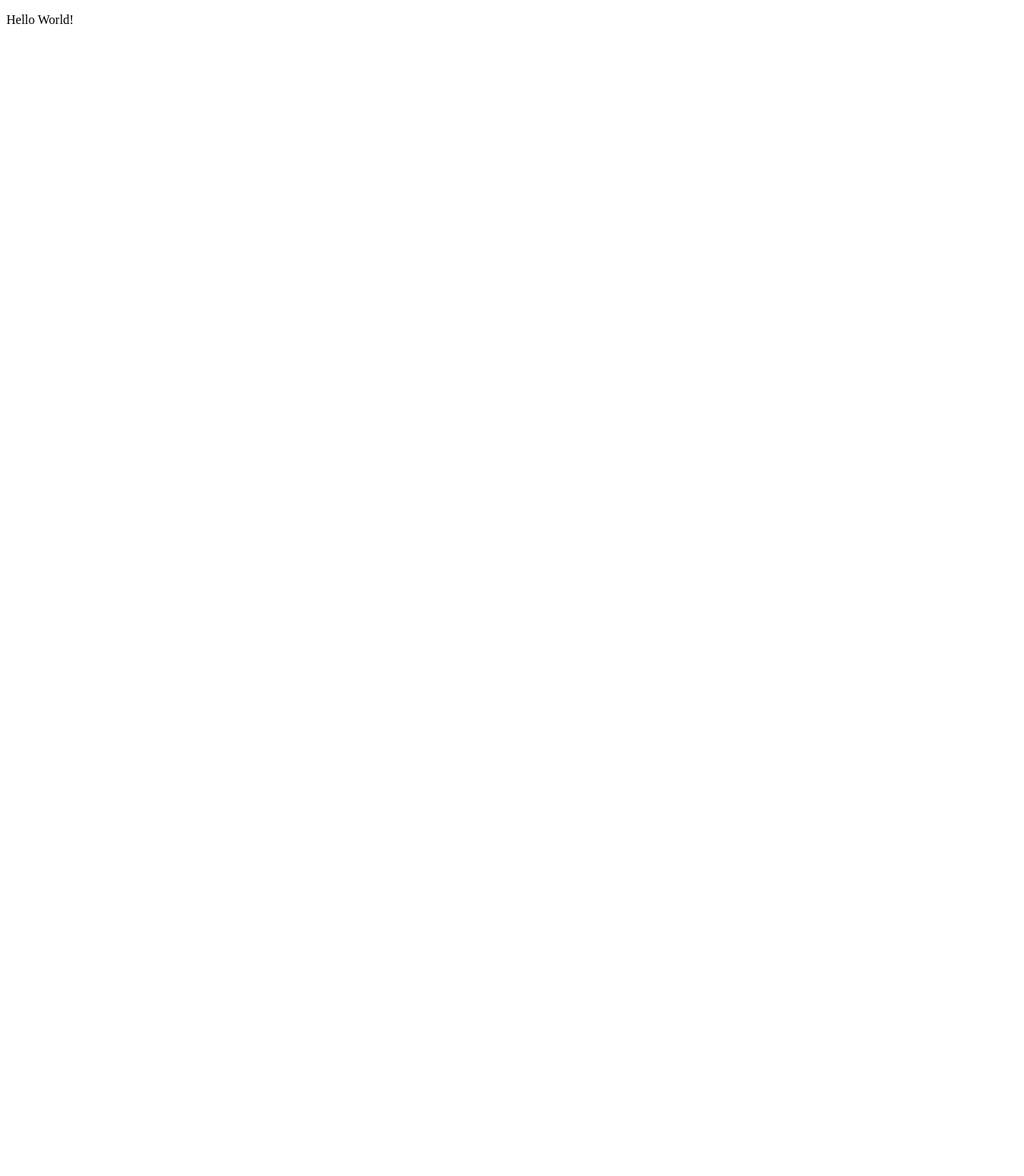
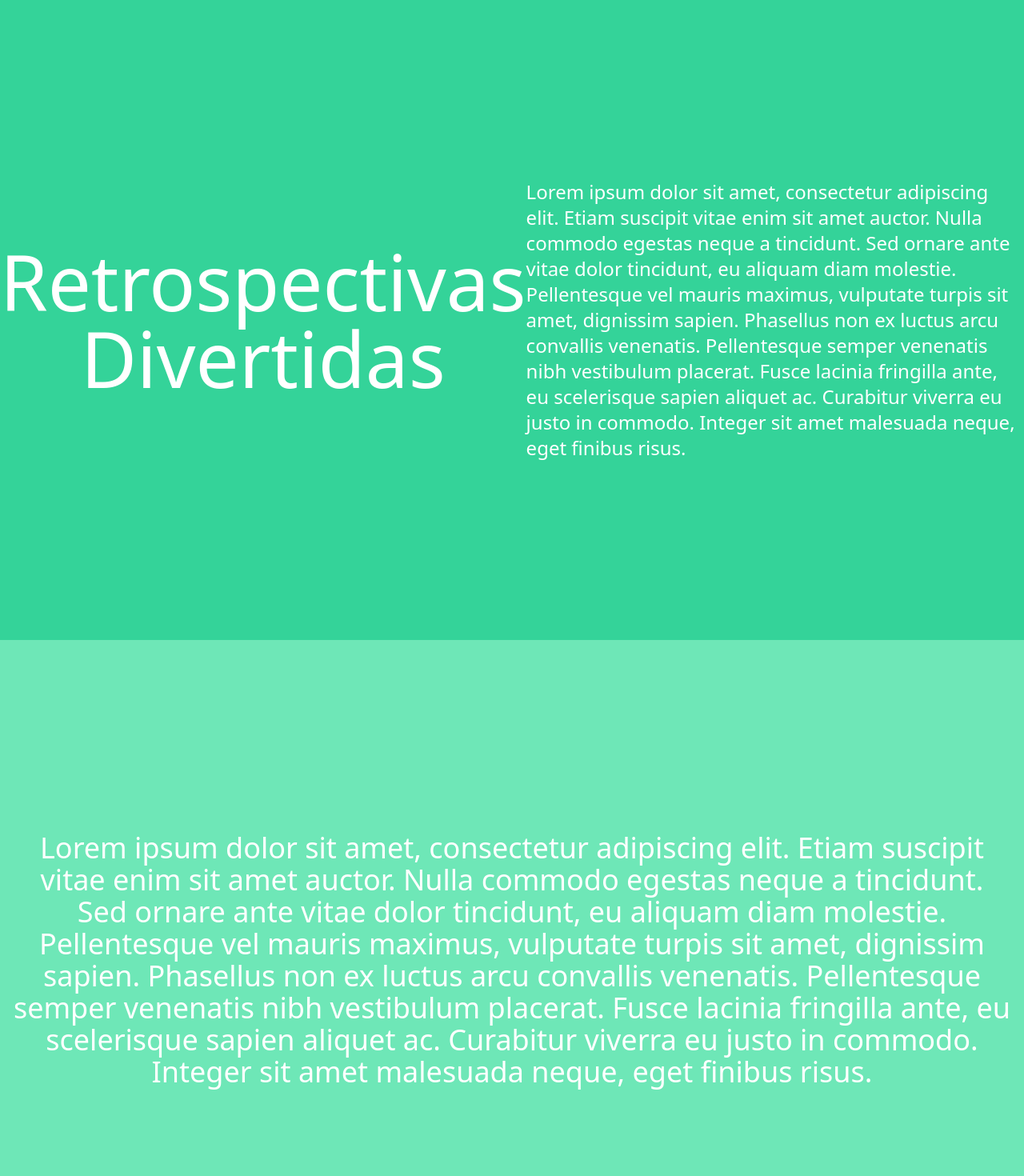
Before and after one commit to fffeiip/retrospectivas_divertidas, a React (Create React App) app: page / in a window 1280 px wide. Shown: the top 1470 px of the page at 80% size. Before the commit the page ends 800 px from the top, so only its background shows below. Built offline with nearby package versions, Linux system fonts and the light colour scheme.

Commit message:
feat: adds tailwind

```diff
--- /dev/null
+++ b/craco.config.js
@@ -0,0 +1,10 @@
+module.exports = {
+    style: {
+      postcss: {
+        plugins: [
+          require('tailwindcss'),
+          require('autoprefixer'),
+        ],
+      },
+    },
+  }
--- /dev/null
+++ b/postcss.config.js
@@ -0,0 +1,6 @@
+module.exports = {
+  plugins: {
+    tailwindcss: {},
+    autoprefixer: {},
+  },
+}
--- a/src/App.tsx
+++ b/src/App.tsx
@@ -1,13 +1,27 @@
-import React from 'react';
+// import React from 'react';
 
 function App() {
   return (
-    <div className="App">
-      <header className="App-header">
-      <p>
-        Hello World!
-      </p>
-      </header>
+    <div className="h-screen flex-col text-white">
+      <div className="bg-green-400 min-h-screen flex items-center justify-center overflow-hidden">
+        <p className="text-8xl flex-1 text-center">Retrospectivas Divertidas</p>
+        <p className="text-gray text-2xl flex-1 ">Lorem ipsum dolor sit amet, consectetur adipiscing elit. Etiam suscipit vitae enim sit amet auctor. Nulla commodo egestas neque a tincidunt. Sed ornare ante vitae dolor tincidunt, eu aliquam diam molestie. Pellentesque vel mauris maximus, vulputate turpis sit amet, dignissim sapien. Phasellus non ex luctus arcu convallis venenatis. Pellentesque semper venenatis nibh vestibulum placerat. Fusce lacinia fringilla ante, eu scelerisque sapien aliquet ac. Curabitur viverra eu justo in commodo. Integer sit amet malesuada neque, eget finibus risus.</p>
+      </div>
+      <div className="bg-green-300 min-h-screen flex-1 flex items-center justify-center">
+        <p className="mx-4 text-4xl text-center">
+          Lorem ipsum dolor sit amet, consectetur adipiscing elit. Etiam suscipit vitae enim sit amet auctor. Nulla commodo egestas neque a tincidunt. Sed ornare ante vitae dolor tincidunt, eu aliquam diam molestie. Pellentesque vel mauris maximus, vulputate turpis sit amet, dignissim sapien. Phasellus non ex luctus arcu convallis venenatis. Pellentesque semper venenatis nibh vestibulum placerat. Fusce lacinia fringilla ante, eu scelerisque sapien aliquet ac. Curabitur viverra eu justo in commodo. Integer sit amet malesuada neque, eget finibus risus.
+        </p>
+      </div>
+      <div className="bg-green-500 min-h-screen flex-1 flex items-center justify-center">
+        <p className="mx-4 text-4xl text-center">
+          Morbi at massa mi. Ut a dictum felis. Fusce augue ex, pharetra vel sapien sed, placerat scelerisque erat. Interdum et malesuada fames ac ante ipsum primis in faucibus. Sed et mollis tortor. Suspendisse varius ante elit, nec suscipit velit ultrices in. Maecenas mattis dolor non augue molestie maximus. Etiam posuere porta mauris vitae blandit. Integer id sodales ex. Etiam et ligula eu risus varius vestibulum vitae ac turpis. Fusce facilisis sagittis tincidunt. Ut at massa quis nunc ultricies viverra. Fusce aliquam arcu massa. Curabitur est quam, semper vitae enim laoreet, finibus rutrum massa. Praesent ultricies tortor felis, non vulputate augue mattis sed.
+        </p>
+      </div>
+      <div className="bg-green-100 min-h-screen flex-1 text-black flex items-center justify-center">
+        <p className="mx-4 text-4xl text-center">
+          Etiam finibus nulla ac elit euismod, vitae tincidunt mauris commodo. Cras id consectetur est. Nullam volutpat magna et pellentesque varius. Donec hendrerit vulputate tortor sit amet venenatis. Pellentesque vel nulla mauris. Curabitur sed congue nisi. Phasellus at gravida libero. Nulla pellentesque lacus gravida mattis ornare.
+        </p>
+      </div>
     </div>
   );
 }
--- a/src/index.tsx
+++ b/src/index.tsx
@@ -1,6 +1,7 @@
 import React from 'react';
 import ReactDOM from 'react-dom';
 import App from './App';
+import './styles/tailwind.css';
 
 ReactDOM.render(
   <React.StrictMode>
--- /dev/null
+++ b/src/react-app-env.d.ts
@@ -0,0 +1 @@
+/// <reference types="react-scripts" />
--- /dev/null
+++ b/src/styles/tailwind.css
@@ -0,0 +1,3 @@
+@tailwind base;
+@tailwind components;
+@tailwind utilities;
--- /dev/null
+++ b/tailwind.config.js
@@ -0,0 +1,14 @@
+module.exports = {
+  purge: ['./src/**/*.{js,jsx,ts,tsx}', './public/index.html'],
+  darkMode: false, // or 'media' or 'class'
+  future: {
+    removeDeprecatedGapUtilities: true
+  },
+  theme: {
+    extend: {},
+  },
+  variants: {
+    extend: {},
+  },
+  plugins: [],
+}
```
Also changed, not shown: package.json (+9 -4 lines), 1 other file (tests, documents, lock files or other folders).
